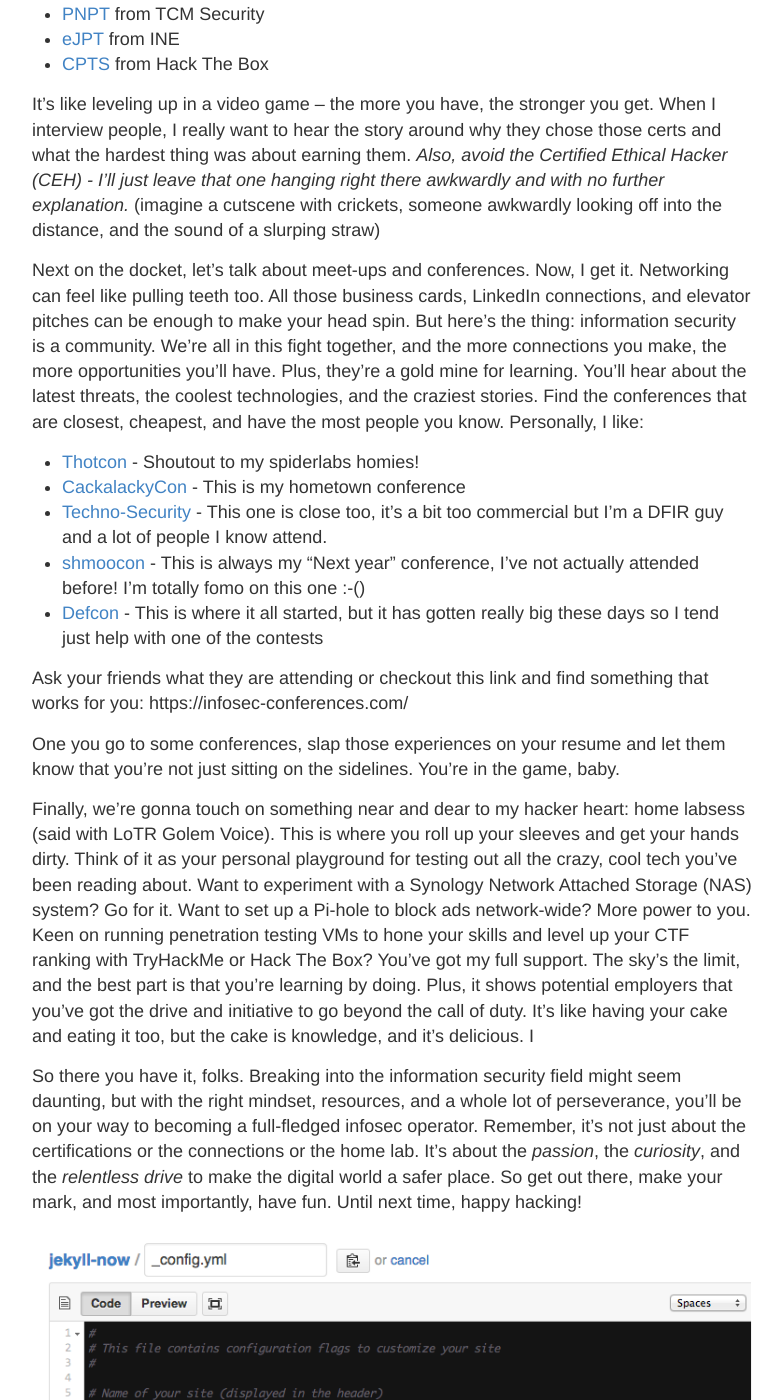
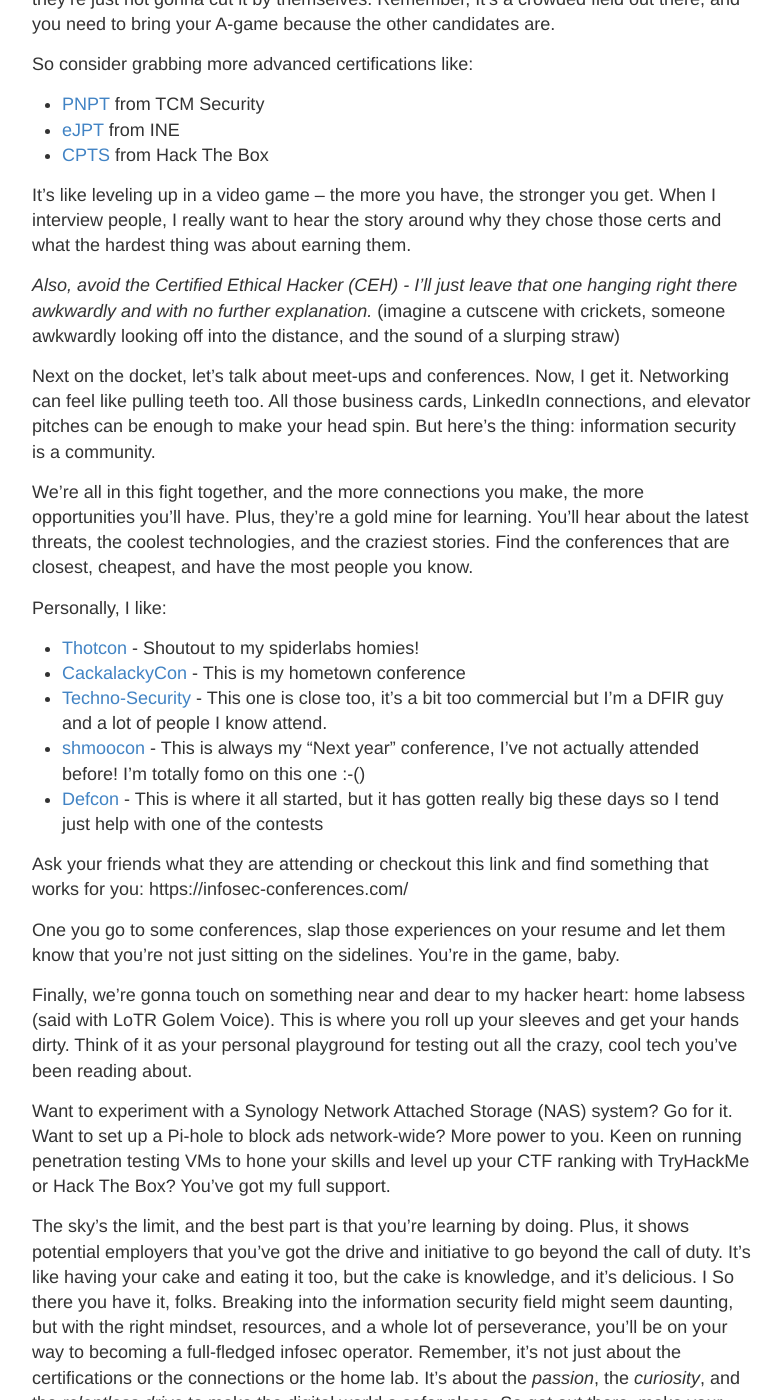
Before and after one commit to spydir/spydir.github.io, a Jekyll site: the page built from _posts/2023-05-25-Hello-World.md, in a window 1280 px wide and 1400 px high, scrolled down 804 px. Shown: the whole window, without its empty margins (248-1031 px from the left). Built offline with Jekyll 4.4.1, drawn with Linux system fonts in a browser that asks for light colours; some of the changed text lies outside the part shown.

Commit message:
updated formating in my first blog post

```diff
--- a/_config.yml
+++ b/_config.yml
@@ -1,6 +1,10 @@
 #
 # This file contains configuration flags to customize your site
 #
+
+remote_theme: pages-themes/hacker@v0.2.0
+plugins:
+- jekyll-remote-theme # add this line to the plugins list if you already have on
 
 # Name of your site (displayed in the header)
 name: Lee Sult
--- a/_posts/2023-05-25-Hello-World.md
+++ b/_posts/2023-05-25-Hello-World.md
@@ -2,13 +2,15 @@
 layout: post
 title: Breaking into InfoSec
 ---
-title: breaking into infosec
-date: 2023-05-25
-author: spydir
+date: 2023-05-25\
+title: breaking into infosec\
+author: spydir\
 
 Hey folks, Lee here, and today we're diving headfirst into a topic that I get asked about a lot – breaking into the wild, wild west of the information security field. It's not a walk in the park, but with some elbow grease, curiosity, and a dash of daring, you can get way ahead of the other candidates. Let's dive in.
 
-First things first, let's chat about certifications. Sure, they might seem about as fun as a trip to the dentist, but trust me, they're _vital_ as you get started in this line of work. It's like going on a quest where each certification is a badge of honor, showing the world (and more importantly, employers) that you're investing in yourself and are interested in growing your skills. For me, when I see someone training to break into the field with a set of certifications, it's less about demonstrating skills and more about demonstrating mindset - and mindset is _powerful_. Having a CISSP does not make you a good CISO and having an OSCP does not make you a good pentester. However, having a few certs that you earn yourself (rather than having a company is willing to pay for them) speaks volumes about your aptitude and attitude.
+First things first, let's chat about certifications. Sure, they might seem about as fun as a trip to the dentist, but trust me, they're _vital_ as you get started in this line of work. It's like going on a quest where each certification is a badge of honor, showing the world (and more importantly, employers) that you're investing in yourself and are interested in growing your skills.
+
+For me, when I see someone training to break into the field with a set of certifications, it's less about demonstrating skills and more about demonstrating mindset - and mindset is _powerful_. Having a CISSP does not make you a good CISO and having an OSCP does not make you a good pentester. However, having a few certs that you earn yourself (rather than having a company is willing to pay for them) speaks volumes about your aptitude and attitude.
 
 But let me break it to you straight: having CompTIA certifications alone is like bringing a butter knife to a sword fight. Don't get me wrong, CompTIA certs are cool and all, but they're just not gonna cut it by themselves. Remember, It's a crowded field out there, and you need to bring your A-game because the other candidates are.
 
@@ -17,9 +19,16 @@
 - [eJPT](https://my.ine.com/certifications) from INE
 - [CPTS](https://academy.hackthebox.com/preview/certifications) from Hack The Box
 
-It's like leveling up in a video game – the more you have, the stronger you get. When I interview people, I really want to hear the story around why they chose those certs and what the hardest thing was about earning them. _Also, avoid the Certified Ethical Hacker (CEH) - I’ll just leave that one hanging right there awkwardly and with no further explanation._ (imagine a cutscene with crickets, someone awkwardly looking off into the distance, and the sound of a slurping straw)
+It's like leveling up in a video game – the more you have, the stronger you get. When I interview people, I really want to hear the story around why they chose those certs and what the hardest thing was about earning them.
 
-Next on the docket, let's talk about meet-ups and conferences. Now, I get it. Networking can feel like pulling teeth too. All those business cards, LinkedIn connections, and elevator pitches can be enough to make your head spin. But here's the thing: information security is a community. We're all in this fight together, and the more connections you make, the more opportunities you'll have. Plus, they're a gold mine for learning. You'll hear about the latest threats, the coolest technologies, and the craziest stories. Find the conferences that are closest, cheapest, and have the most people you know. Personally, I like:
+_Also, avoid the Certified Ethical Hacker (CEH) - I’ll just leave that one hanging right there awkwardly and with no further explanation._
+(imagine a cutscene with crickets, someone awkwardly looking off into the distance, and the sound of a slurping straw)
+
+Next on the docket, let's talk about meet-ups and conferences. Now, I get it. Networking can feel like pulling teeth too. All those business cards, LinkedIn connections, and elevator pitches can be enough to make your head spin. But here's the thing: information security is a community.
+
+We're all in this fight together, and the more connections you make, the more opportunities you'll have. Plus, they're a gold mine for learning. You'll hear about the latest threats, the coolest technologies, and the craziest stories. Find the conferences that are closest, cheapest, and have the most people you know.
+
+Personally, I like:
 
 - [Thotcon](https://www.thotcon.org/)  - Shoutout to my spiderlabs homies!
 - [CackalackyCon](https://cackalackycon.org/) - This is my hometown conference
@@ -32,10 +41,12 @@
 
 One you go to some conferences, slap those experiences on your resume and let them know that you're not just sitting on the sidelines. You're in the game, baby.
 
-Finally, we're gonna touch on something near and dear to my hacker heart: home labsess (said with LoTR Golem Voice). This is where you roll up your sleeves and get your hands dirty. Think of it as your personal playground for testing out all the crazy, cool tech you've been reading about. Want to experiment with a Synology Network Attached Storage (NAS) system? Go for it. Want to set up a Pi-hole to block ads network-wide? More power to you. Keen on running penetration testing VMs to hone your skills and level up your CTF ranking with TryHackMe or Hack The Box? You've got my full support. The sky's the limit, and the best part is that you're learning by doing. Plus, it shows potential employers that you've got the drive and initiative to go beyond the call of duty. It's like having your cake and eating it too, but the cake is knowledge, and it's delicious.
+Finally, we're gonna touch on something near and dear to my hacker heart: home labsess (said with LoTR Golem Voice). This is where you roll up your sleeves and get your hands dirty. Think of it as your personal playground for testing out all the crazy, cool tech you've been reading about.
+
+Want to experiment with a Synology Network Attached Storage (NAS) system? Go for it. Want to set up a Pi-hole to block ads network-wide? More power to you. Keen on running penetration testing VMs to hone your skills and level up your CTF ranking with TryHackMe or Hack The Box? You've got my full support.
+
+The sky's the limit, and the best part is that you're learning by doing. Plus, it shows potential employers that you've got the drive and initiative to go beyond the call of duty. It's like having your cake and eating it too, but the cake is knowledge, and it's delicious.
 I
+So there you have it, folks. Breaking into the information security field might seem daunting, but with the right mindset, resources, and a whole lot of perseverance, you'll be on your way to becoming a full-fledged infosec operator. Remember, it's not just about the certifications or the connections or the home lab. It's about the _passion_, the _curiosity_, and the _relentless drive_ to make the digital world a safer place. So get out there, make your mark, and most importantly, **have fun**!
 
-So there you have it, folks. Breaking into the information security field might seem daunting, but with the right mindset, resources, and a whole lot of perseverance, you'll be on your way to becoming a full-fledged infosec operator. Remember, it's not just about the certifications or the connections or the home lab. It's about the _passion_, the _curiosity_, and the _relentless drive_ to make the digital world a safer place. So get out there, make your mark, and most importantly, have fun. Until next time, happy hacking!
-
-
-![_config.yml]({{ site.baseurl }}/images/config.png)
+Until next time, happy hacking!
```
Also changed, not shown: 1 other file.
